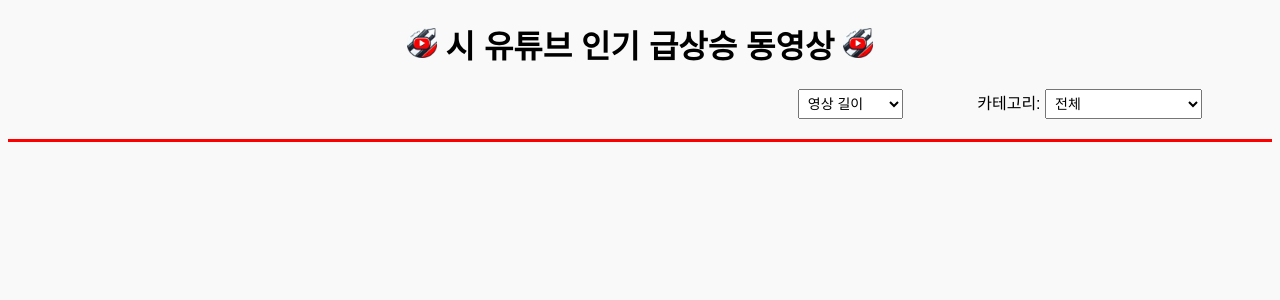
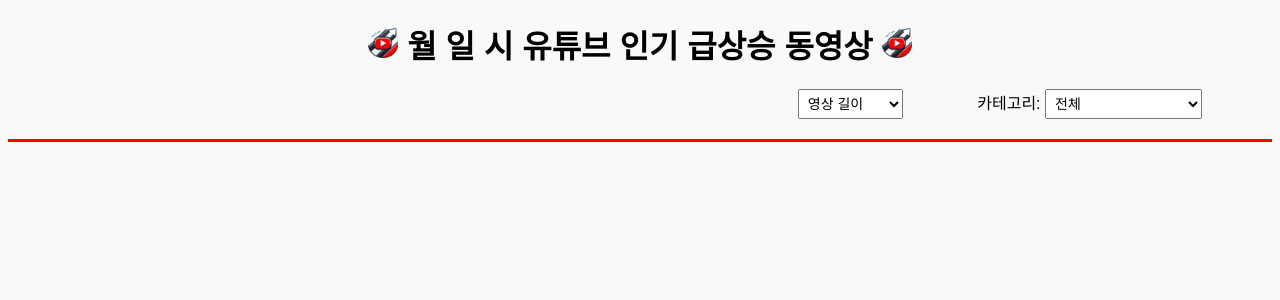
Before and after one commit to 1hyeokk/project_youtube, a Flask app: page / in a window 1280 px wide. Shown: the top 300 px of the page. Run offline with Flask 3, Linux system fonts and the light colour scheme; data that the repository does not hold is empty.

Commit message:
Update index.html

```diff
--- a/templates/index.html
+++ b/templates/index.html
@@ -78,7 +78,7 @@
 
     <h1>
         <img src="static/logo.png" alt="YouTube" width="30">
-        {{scraped_time}}시 유튜브 인기 급상승 동영상
+        {{ month1 }}월 {{ day1 }}일 {{ hour1 }}시 유튜브 인기 급상승 동영상
         <img src="static/logo.png" alt="YouTube" width="30">
     </h1>
 
```
